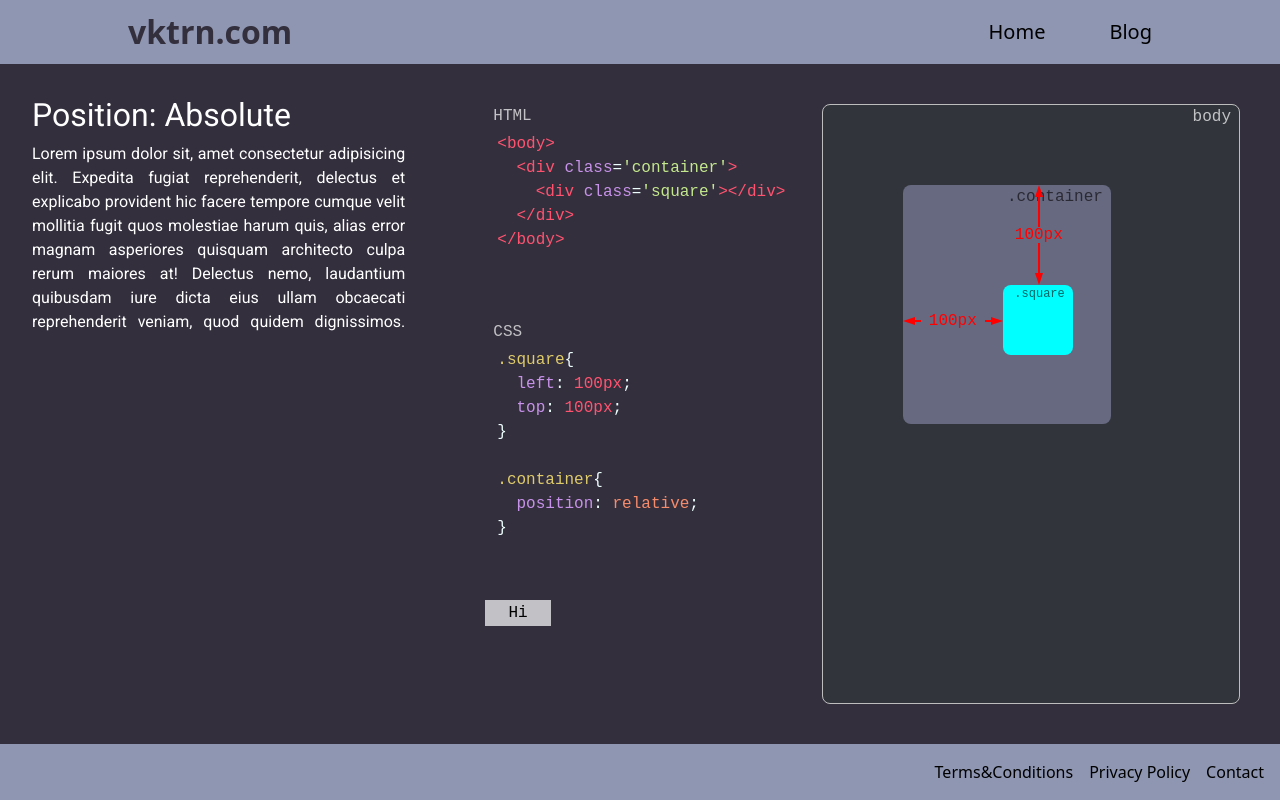
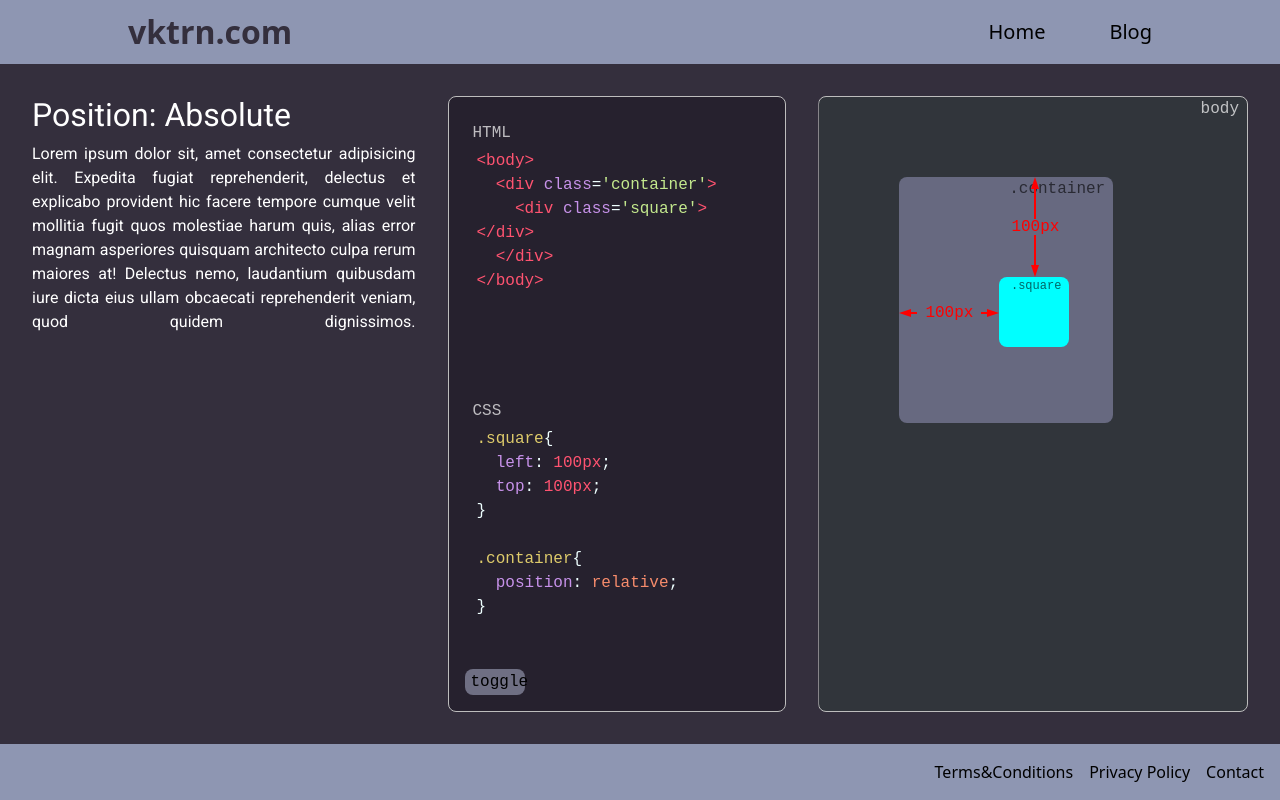
Before and after one commit to VKTRN/Portfolio, a React (Create React App) app: page /blog in a window 1280 px wide. Built offline with nearby package versions, Linux system fonts and the light colour scheme.

Commit message:
add background color to code

```diff
--- a/src/pages/Blog.jsx
+++ b/src/pages/Blog.jsx
@@ -131,7 +131,7 @@ function Blog() {
             value={css}
             onChange={setCss}
           />
-          <button onClick={change_position}>Hi</button>
+          <button onClick={change_position}>toggle</button>
         </div>
 
         <div ref={ref_display} className="code-display" >
--- a/src/scss/_blog.scss
+++ b/src/scss/_blog.scss
@@ -8,6 +8,7 @@
 
   .blog{
     display: flex;
+    gap:2rem;
     flex:1;
     padding:2rem;
     justify-content: center;
@@ -15,7 +16,6 @@
 
     .text-container{
       font-family: 'Roboto', sans-serif;
-      margin-right: 5rem;
       width:25rem;
       color:white;
 
--- a/src/scss/_editor.scss
+++ b/src/scss/_editor.scss
@@ -1,14 +1,21 @@
 .code {
   position: relative;
-  height: 50vh;
+  // height: 50vh;
   display: flex;
   flex-direction: column;
   width: 22rem;
-  gap:3rem;
+  gap:2rem;
   display: flex;
+  background-color: #26212e;
+  padding:1rem;
+  border-radius: .5rem;
+  border: solid rgb(189, 189, 189) 1px;
+
+
 
   button{
-    background-color: rgba(255,255,255,.7);
+    background-color: rgba(161, 163, 189, 0.6);
+    border-radius: .5rem;
     width:20%
   }
 }
@@ -94,7 +101,6 @@
 }
 
 .code-display{
-
   width:30rem;
   height:auto;
   width:35vw;
@@ -103,7 +109,6 @@
   background-color: rgb(49, 53, 59);
   border: solid rgb(189, 189, 189) 1px;
   border-radius: .5rem;
-  margin:.5rem;
   overflow: hidden;
   position:relative;
   // clip: rect(0, auto, auto, 0);
```
